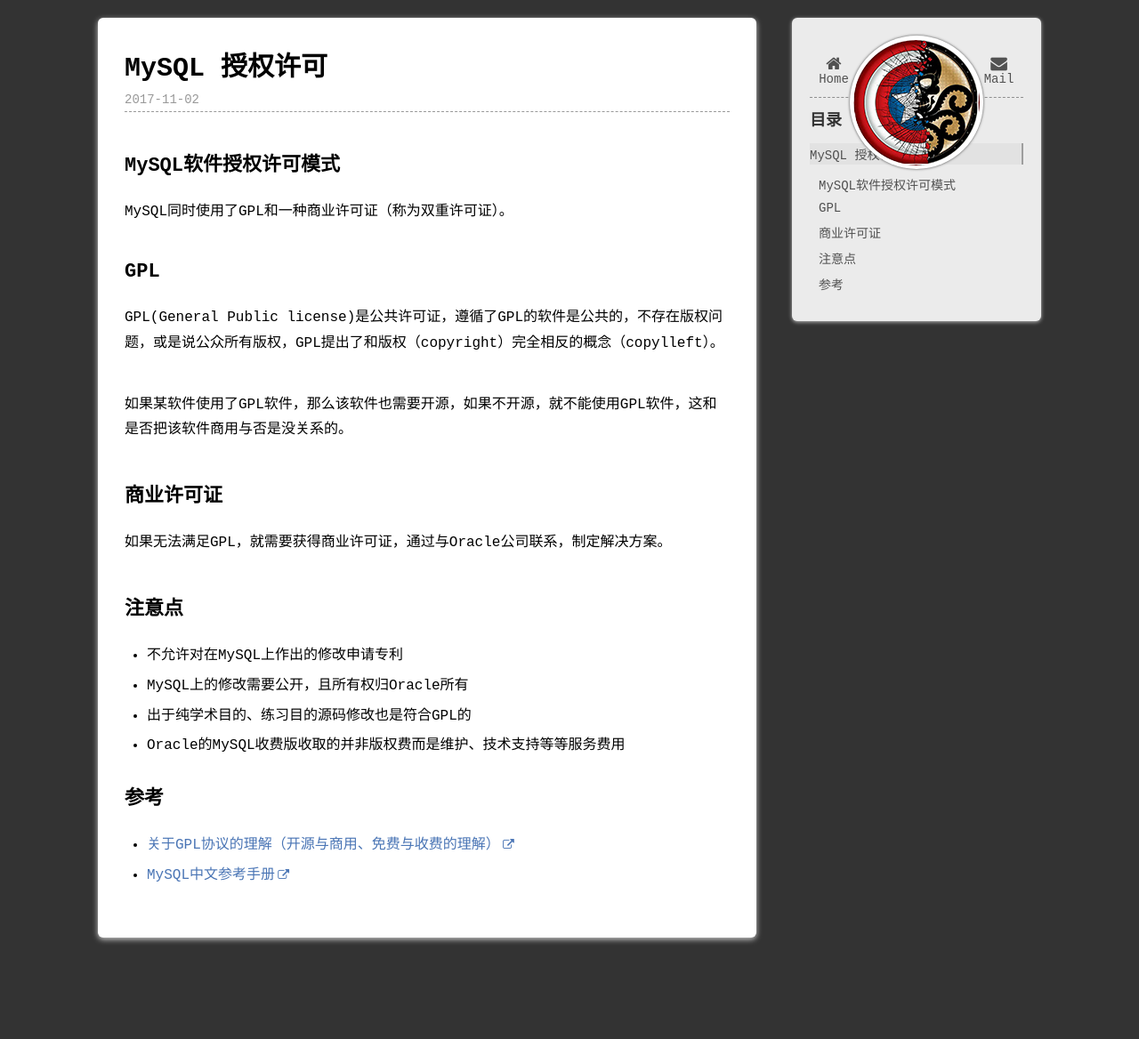
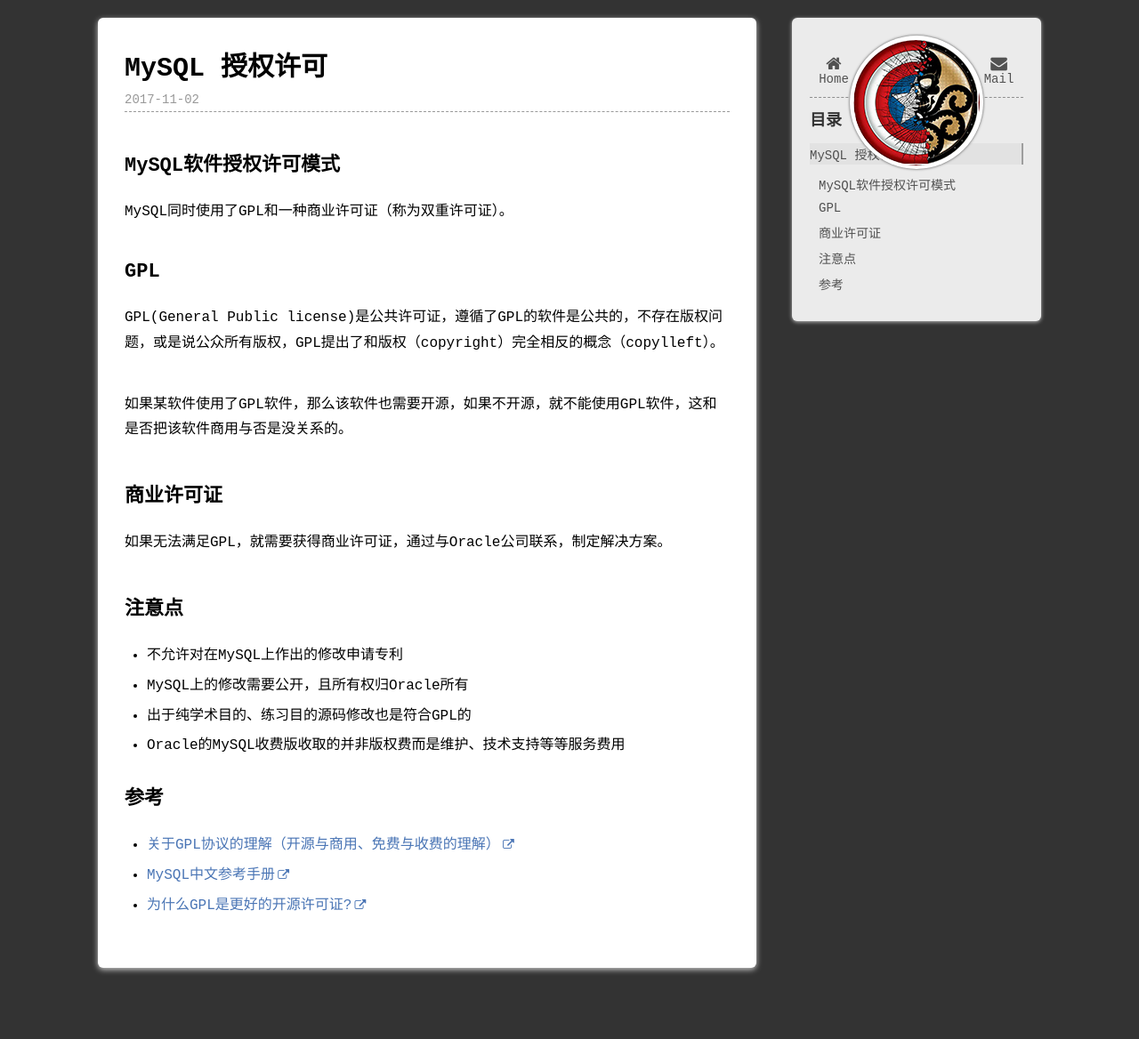
Before and after one commit to Hokkaitao/Hokkaitao.github.io, a Jekyll site: the page built from _posts/mysql/2017-11-02-mysql-copyright.md, in a window 1280 px wide. Shown: the whole page at 89% size. Built offline with Jekyll 4.4.1, drawn with Linux system fonts in a browser that asks for light colours; before the commit the page ends 1134 px from its top, so only the background shows below that.

Commit message:
modify 2017-11-02-mysql-copyright.md

```diff
--- a/_posts/mysql/2017-11-02-mysql-copyright.md
+++ b/_posts/mysql/2017-11-02-mysql-copyright.md
@@ -25,3 +25,4 @@
 ## 参考
 - [关于GPL协议的理解（开源与商用、免费与收费的理解）](http://blog.csdn.net/szwangdf/article/details/27191085/)
 - [MySQL中文参考手册](http://www.yesky.com/imagesnew/software/mysql/manual_Licensing_and_Support.html)
+- [为什么GPL是更好的开源许可证?](http://www.ruanyifeng.com/blog/2010/02/why_gpl_is_a_better_choice.html)
```
